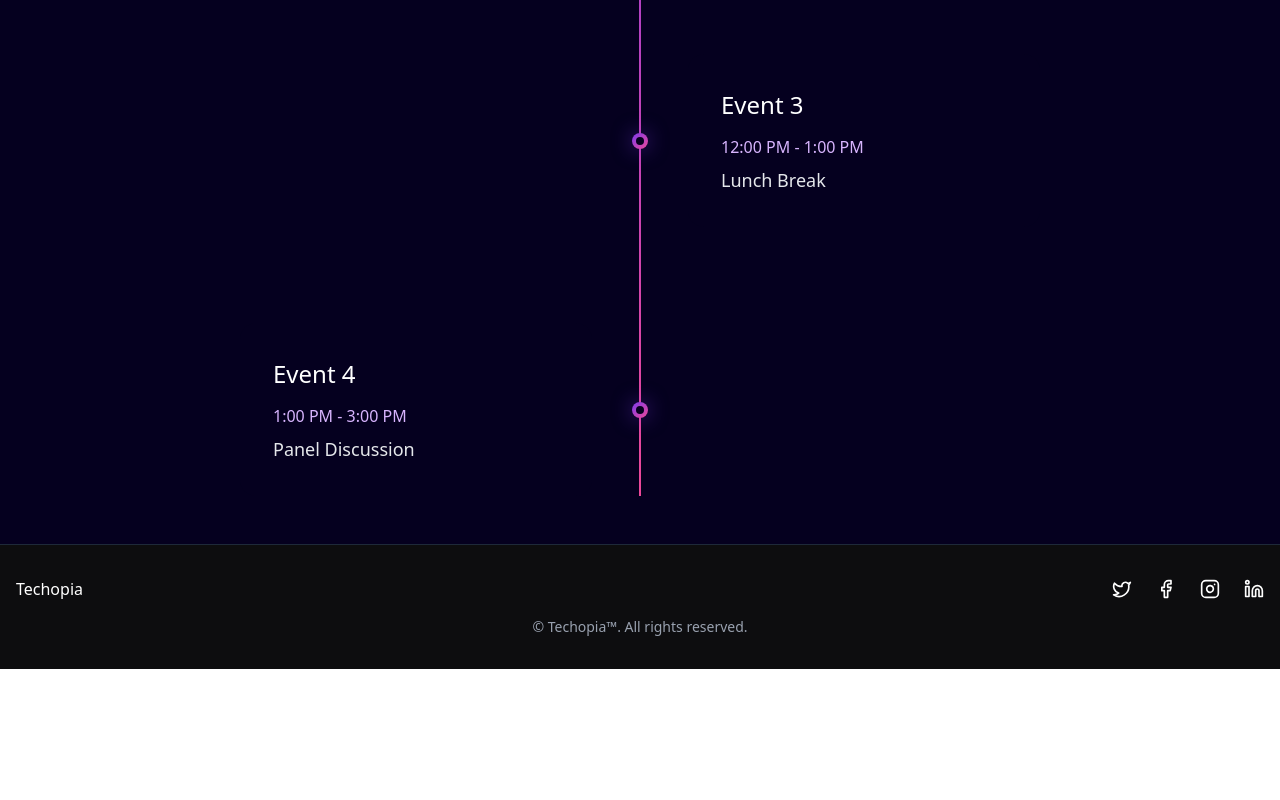
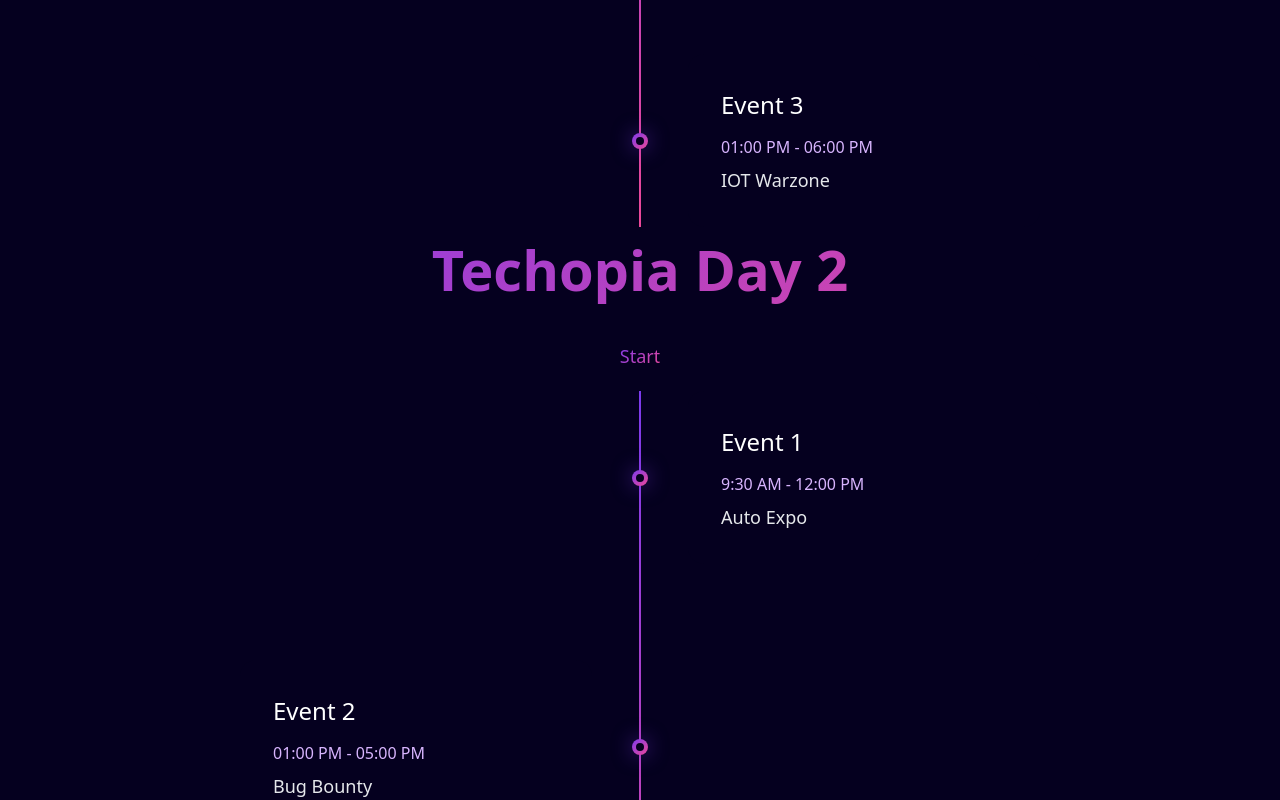
Before and after one commit to Saur-Deshmukh/Techtopia, a React (Vite) app: page / in a window 1280 px wide. Shown: the part 2540-3340 px from the top of the page. Before the commit the page ends 3209 px from the top, so only its background shows below. Built offline with nearby package versions, Linux system fonts and the light colour scheme.

Commit message:
Updated timeline

```diff
--- a/src/components/Timeline.jsx
+++ b/src/components/Timeline.jsx
@@ -1,27 +1,38 @@
 "use client";
-import React from "react";
 
 export function Timeline() {
-  const events = [
+  const eventsDay1 = [
     {
       id: 1,
-      time: "9:00 AM - 10:00 AM",
-      title: "Breakfast and Registration",
+      time: "9:30 AM - 12:00 PM",
+      title: "BLockchain Hackathon",
     },
     {
       id: 2,
-      time: "10:00 AM - 12:00 PM",
-      title: "Keynote Speaker",
+      time: "01:00 PM - 06:00 PM",
+      title: "GPT Hackathon",
     },
     {
       id: 3,
-      time: "12:00 PM - 1:00 PM",
-      title: "Lunch Break",
+      time: "01:00 PM - 06:00 PM",
+      title: "IOT Warzone",
+    },
+  ];
+  const eventsDay2 = [
+    {
+      id: 1,
+      time: "9:30 AM - 12:00 PM",
+      title: "Auto Expo",
     },
     {
-      id: 4,
-      time: "1:00 PM - 3:00 PM",
-      title: "Panel Discussion",
+      id: 2,
+      time: "01:00 PM - 05:00 PM",
+      title: "Bug Bounty",
+    },
+    {
+      id: 3,
+      time: "05:00 PM - 06:00 PM",
+      title: "Drone Racing",
     },
   ];
 
@@ -80,7 +91,151 @@ export function Timeline() {
           flexDirection: "column",
           gap: "96px"
         }}>
-          {events.map((event, index) => (
+          {eventsDay1.map((event, index) => (
+            <div
+              key={event.id}
+              style={{
+                position: "relative",
+                display: "flex",
+                justifyContent: index % 2 === 0 ? "flex-end" : "flex-start",
+                alignItems: "center"
+              }}
+            >
+              <div
+                style={{
+                  position: "absolute",
+                  left: "50%",
+                  transform: "translateX(-50%)",
+                  width: "16px",
+                  height: "16px",
+                  borderRadius: "50%",
+                  background: "linear-gradient(135deg, #7C3AED, #EC4899)",
+                  boxShadow: "0 0 20px rgba(124, 58, 237, 0.5)",
+                  display: "flex",
+                  alignItems: "center",
+                  justifyContent: "center"
+                }}
+              >
+                <div
+                  style={{
+                    width: "8px",
+                    height: "8px",
+                    borderRadius: "50%",
+                    backgroundColor: "#05001f"
+                  }}
+                />
+              </div>
+
+              <div
+                style={{
+                  width: "calc(50% - 48px)",
+                  padding: "32px",
+                  borderRadius: "16px",
+                  border: "1px solid transparent",
+                  background: "#05001f",
+                  position: "relative",
+                  transition: "transform 0.3s ease",
+                  cursor: "pointer"
+                }}
+                onMouseEnter={(e) => {
+                  e.currentTarget.style.transform = "scale(1.02)";
+                  e.currentTarget.style.boxShadow = "0 0 30px rgba(124, 58, 237, 0.1)";
+                }}
+                onMouseLeave={(e) => {
+                  e.currentTarget.style.transform = "scale(1)";
+                  e.currentTarget.style.boxShadow = "none";
+                }}
+              >
+                <div
+                  style={{
+                    position: "absolute",
+                    inset: "-1px",
+                    borderRadius: "16px",
+                    padding: "1px",
+                    background: "linear-gradient(135deg, #7C3AED, #EC4899)",
+                    WebkitMask:
+                      "linear-gradient(#fff 0 0) content-box, linear-gradient(#fff 0 0)",
+                    WebkitMaskComposite: "xor",
+                    maskComposite: "exclude",
+                    zIndex: -1
+                  }}
+                />
+                <h3 style={{
+                  color: "white",
+                  fontSize: "1.5rem",
+                  fontWeight: "500",
+                  marginBottom: "12px"
+                }}>
+                  Event {event.id}
+                </h3>
+                <p style={{
+                  color: "#D8B4FE",
+                  fontWeight: "500",
+                  marginBottom: "8px"
+                }}>
+                  {event.time}
+                </p>
+                <p style={{
+                  color: "#E5E7EB",
+                  fontSize: "1.125rem"
+                }}>
+                  {event.title}
+                </p>
+              </div>
+            </div>
+          ))}
+        </div>
+      </div>
+      <div style={{
+        textAlign: "center",
+        marginBottom: "80px"
+      }}>
+        <h1 style={{
+          fontSize: "3.5rem",
+          fontWeight: "bold",
+          background: "linear-gradient(135deg, #7C3AED, #EC4899)",
+          WebkitBackgroundClip: "text",
+          WebkitTextFillColor: "transparent"
+        }}>
+          Techopia Day 2
+        </h1>
+      </div>
+
+      <div style={{
+        maxWidth: "800px",
+        margin: "0 auto",
+        position: "relative"
+      }}>
+        <div style={{
+          position: "absolute",
+          top: "-48px",
+          left: "50%",
+          transform: "translateX(-50%)",
+          fontSize: "1.125rem",
+          fontWeight: "500",
+          background: "linear-gradient(135deg, #7C3AED, #EC4899)",
+          WebkitBackgroundClip: "text",
+          WebkitTextFillColor: "transparent"
+        }}>
+          Start
+        </div>
+
+        <div style={{
+          position: "absolute",
+          left: "50%",
+          top: 0,
+          bottom: 0,
+          width: "2px",
+          transform: "translateX(-50%)",
+          background: "linear-gradient(180deg, #7C3AED, #EC4899)"
+        }} />
+
+        <div style={{
+          display: "flex",
+          flexDirection: "column",
+          gap: "96px"
+        }}>
+          {eventsDay2.map((event, index) => (
             <div
               key={event.id}
               style={{
```
